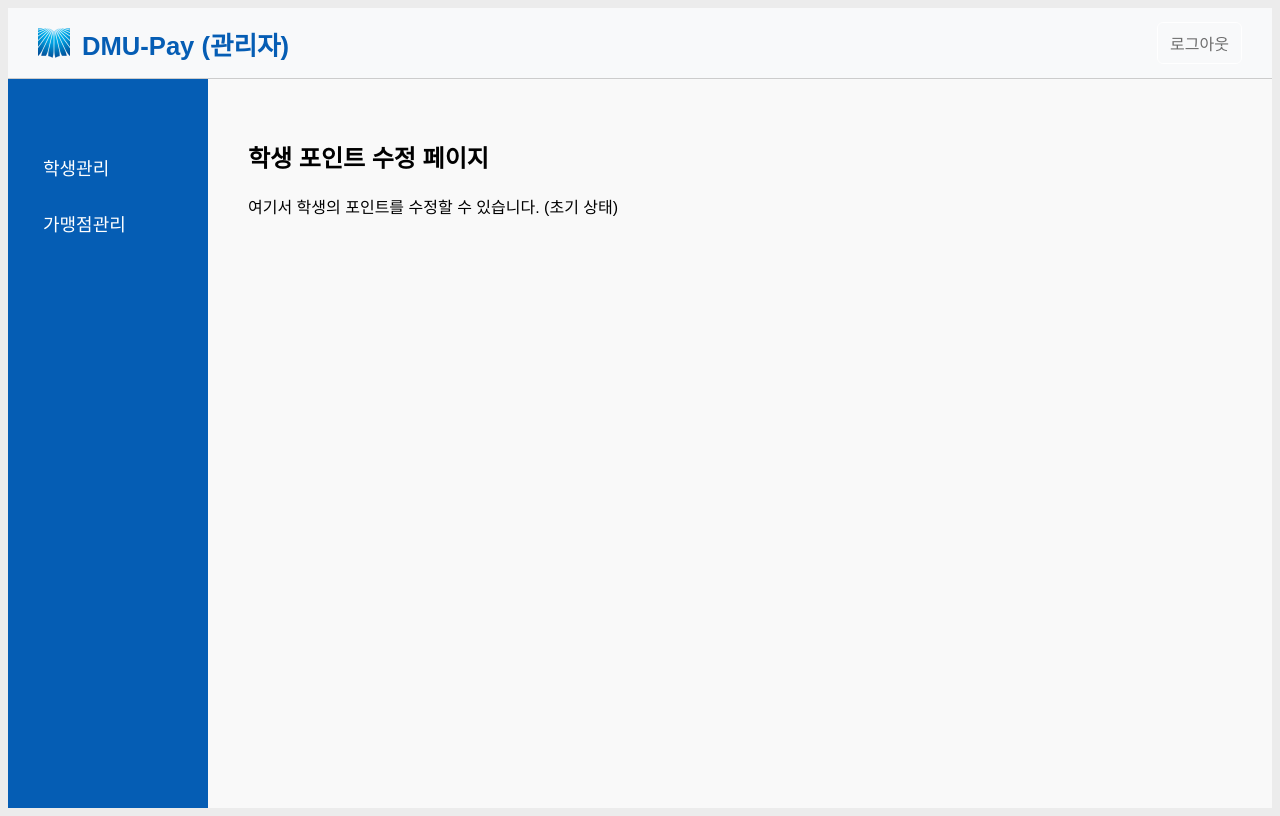
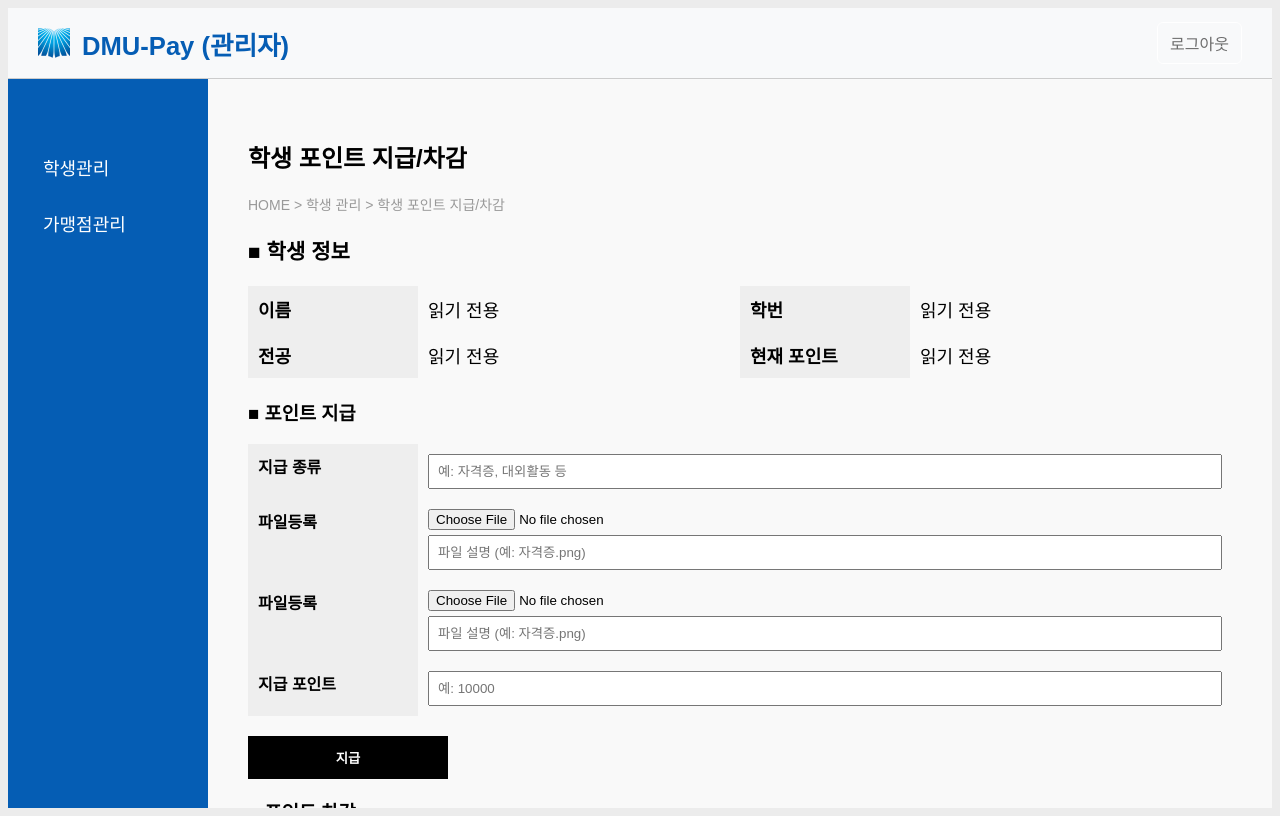
Before and after one commit to sangyunjeon/dmu-pay, a React (Create React App) app: page /admin/student/point-edit in a window 1280 px wide. Built offline with nearby package versions, Linux system fonts and the light colour scheme.

Commit message:
AdmunStudentPointEditPage css

```diff
--- /dev/null
+++ b/src/pages/AdminStudentPointEditPage.css
@@ -0,0 +1,86 @@
+/* 공통 레이아웃 */
+.breadcrumb {
+  font-size: 14px;
+  color: #999;
+  margin-bottom: 20px;
+}
+
+.student-info table,
+.point-section table {
+  width: 100%;
+  border-collapse: collapse;
+  margin-bottom: 20px;
+  background-color: #f9f9f9;
+}
+
+.student-info th,
+.point-section th {
+  width: 150px;
+  text-align: left;
+  background: #eee;
+  padding: 10px;
+  font-weight: bold;
+  vertical-align: top;
+}
+
+.student-info td,
+.point-section td {
+  padding: 10px;
+}
+
+input[type="text"],
+input[type="number"],
+textarea {
+  width: 100%;
+  padding: 8px;
+  box-sizing: border-box;
+}
+
+input[type="file"] {
+  margin-bottom: 5px;
+}
+
+textarea {
+  resize: vertical;
+}
+
+.action-button {
+  padding: 12px 20px;
+  font-weight: bold;
+  background-color: #000;
+  color: white;
+  border: none;
+  cursor: pointer;
+  margin-top: 10px;
+  display: block;
+  width: 100%;
+  max-width: 200px;
+}
+
+/* 반응형 처리 */
+@media (max-width: 768px) {
+  .student-info table,
+  .point-section table {
+    font-size: 14px;
+  }
+
+  .student-info th,
+  .point-section th,
+  .student-info td,
+  .point-section td {
+    display: block;
+    width: 100%;
+  }
+
+  .student-info tr,
+  .point-section tr {
+    display: block;
+    margin-bottom: 15px;
+    border-bottom: 1px solid #ddd;
+    padding-bottom: 10px;
+  }
+
+  .action-button {
+    max-width: 100%;
+  }
+}
--- a/src/pages/AdminStudentPointEditPage.js
+++ b/src/pages/AdminStudentPointEditPage.js
@@ -1,9 +1,8 @@
-// src/pages/AdminStudentPointEditPage.js
-
 import React from "react";
 import AdminHeader from "../components/AdminHeader";
 import AdminSidebar from "../components/AdminSidebar";
-import "./AdminMainPage.css"; // 기존 관리자 레이아웃 스타일 사용
+import "./AdminMainPage.css"; // 공통 스타일
+import "./AdminStudentPointEditPage.css"; // 새 스타일 파일 별도 생성 추천
 
 function AdminStudentPointEditPage() {
   return (
@@ -12,8 +11,75 @@ function AdminStudentPointEditPage() {
       <div className="main-body">
         <AdminSidebar />
         <div className="main-content">
-          <h2>학생 포인트 수정 페이지</h2>
-          <p>여기서 학생의 포인트를 수정할 수 있습니다. (초기 상태)</p>
+          <h2>학생 포인트 지급/차감</h2>
+          <p className="breadcrumb">HOME &gt; 학생 관리 &gt; 학생 포인트 지급/차감</p>
+
+          {/* 학생 정보 */}
+          <section className="student-info">
+            <h3>■ 학생 정보</h3>
+            <table>
+              <tbody>
+                <tr>
+                  <th>이름</th><td>읽기 전용</td>
+                  <th>학번</th><td>읽기 전용</td>
+                </tr>
+                <tr>
+                  <th>전공</th><td>읽기 전용</td>
+                  <th>현재 포인트</th><td>읽기 전용</td>
+                </tr>
+              </tbody>
+            </table>
+          </section>
+
+          {/* 포인트 지급 */}
+          <section className="point-section">
+            <h3>■ 포인트 지급</h3>
+            <table>
+              <tbody>
+                <tr>
+                  <th>지급 종류</th>
+                  <td colSpan={3}><input type="text" placeholder="예: 자격증, 대외활동 등" /></td>
+                </tr>
+                <tr>
+                  <th>파일등록</th>
+                  <td colSpan={3}>
+                    <input type="file" /> <input type="text" placeholder="파일 설명 (예: 자격증.png)" />
+                  </td>
+                </tr>
+                <tr>
+                  <th>파일등록</th>
+                  <td colSpan={3}>
+                    <input type="file" /> <input type="text" placeholder="파일 설명 (예: 자격증.png)" />
+                  </td>
+                </tr>
+                <tr>
+                  <th>지급 포인트</th>
+                  <td colSpan={3}><input type="number" placeholder="예: 10000" /></td>
+                </tr>
+              </tbody>
+            </table>
+            <button className="action-button">지급</button>
+          </section>
+
+          {/* 포인트 차감 */}
+          <section className="point-section">
+            <h3>■ 포인트 차감</h3>
+            <table>
+              <tbody>
+                <tr>
+                  <th>차감 종류</th>
+                  <td><input type="text" placeholder="예: 부정사용, 규정위반" /></td>
+                  <th>차감 포인트</th>
+                  <td><input type="number" placeholder="예: 5000" /></td>
+                </tr>
+                <tr>
+                  <th>상세이유</th>
+                  <td colSpan={3}><textarea placeholder="차감 사유를 입력하세요" rows="3"></textarea></td>
+                </tr>
+              </tbody>
+            </table>
+            <button className="action-button">차감</button>
+          </section>
         </div>
       </div>
     </div>
```
